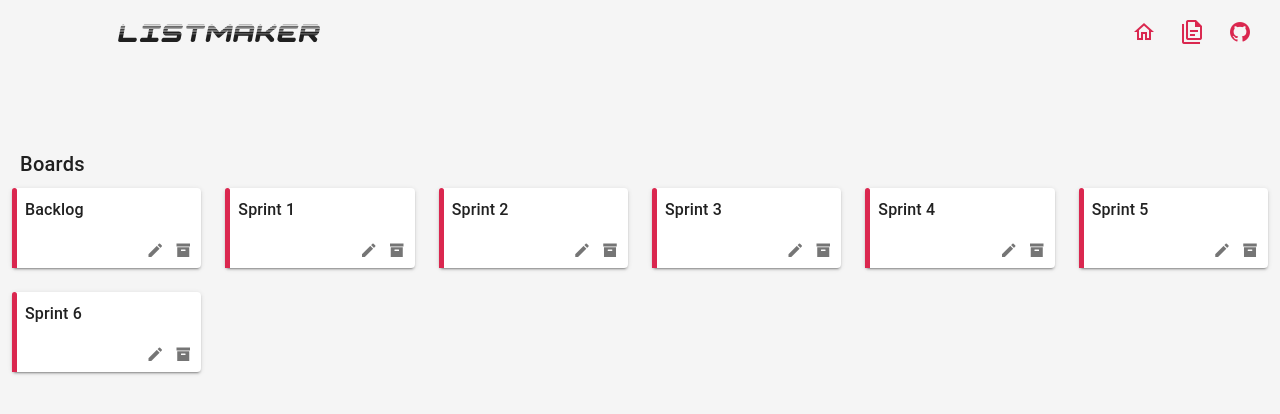
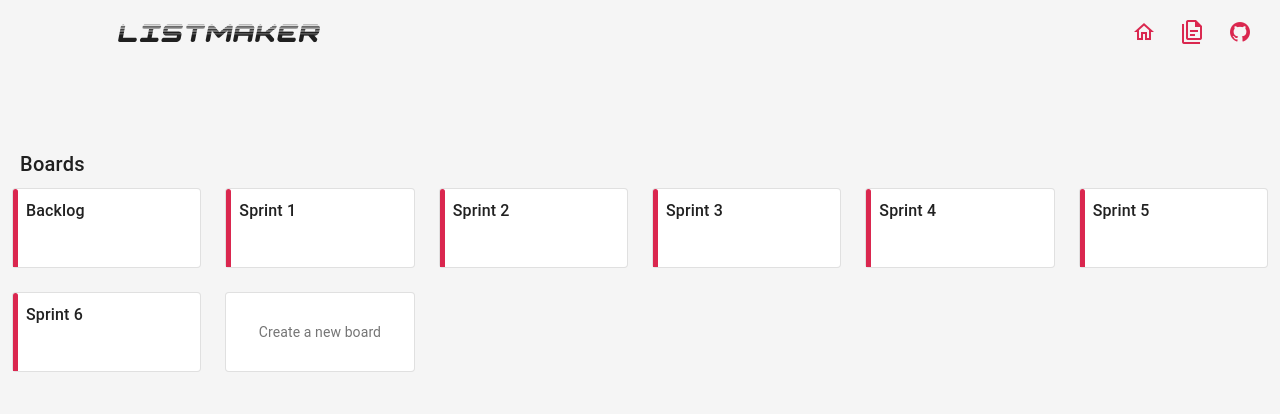
Before and after one commit to renan-taranto/list-maker, a Vue app: page /board/1#/boards in a window 1280 px wide. Shown: the top 414 px of the page. Built offline with nearby package versions, Linux system fonts and the light colour scheme.

Commit message:
[Board] Allow board creation

```diff
--- a/src/views/BoardsView.vue
+++ b/src/views/BoardsView.vue
@@ -1,11 +1,21 @@
 <template>
   <v-container fluid>
     <div class="text-h6 pa-2">Boards</div>
+    <div
+        v-if="boards.length === 0"
+        class="text-caption pa-2"
+    >
+      Create your first board to start:
+    </div>
     <draggable
         class="row"
         :list="boards"
-        ghost-class="ghost"
-        chosen-class="chosen"
+        :draggable="'.draggable'"
+        @choose="showCardButtons = false"
+        @unchoose="showCardButtons = true"
+        @end="showCardButtons = true"
+        ghost-class="card--ghost"
+        chosen-class="card--chosen"
         force-fallback="true"
     >
       <v-col
@@ -15,24 +25,122 @@
           sm="4"
           md="3"
           lg="2"
+          class="draggable"
       >
-        <a href="" style="color: inherit; text-decoration: inherit;">
-          <v-card height="80">
-            <div class="float-left" style="height: 100%; width: 5px; background-color:#da274f;">{{'\u00A0'}}</div>
+        <a
+            href=""
+            class="text-decoration-none"
+        >
+          <v-hover v-slot="{ hover }">
+            <v-card
+                height="80"
+                outlined
+            >
+              <div :class="{ 'card-stripe': true, 'primary': !hover, 'secondary': hover }">{{'\u00A0'}}</div>
               <v-card-title class="ma-0 pa-2">
-              <span class="subtitle-1 font-weight-medium text-truncate">{{ board.title }}</span>
+              <span class="subtitle-1 font-weight-medium text-truncate">
+                {{ board.title }}
+              </span>
               </v-card-title>
-            <v-card-actions>
+              <v-slide-x-reverse-transition>
+                <v-card-actions v-if="hover && showCardButtons">
                   <v-spacer></v-spacer>
-              <v-btn icon x-small>
+                  <v-btn
+                      icon
+                      x-small
+                  >
                     <v-icon>mdi-pencil</v-icon>
                   </v-btn>
-              <v-btn icon x-small>
+                  <v-btn
+                      icon
+                      x-small
+                  >
                     <v-icon>mdi-archive</v-icon>
                   </v-btn>
                 </v-card-actions>
+              </v-slide-x-reverse-transition>
             </v-card>
+          </v-hover>
         </a>
+      </v-col>
+      <v-col
+          cols="12"
+          sm="4"
+          md="3"
+          lg="2"
+          class="pa-3"
+      >
+        <v-hover v-slot="{ hover }">
+          <v-card
+              height="80"
+              outlined
+              v-click-outside="cancelBoardCreation"
+              :class="{ 'cursor-pointer': !showNewBoardForm }"
+          >
+            <div
+                v-if="showNewBoardForm"
+                class="fill-height pa-2 d-flex flex-column"
+                style="width: 100%;"
+            >
+              <div class="d-flex justify-space-between">
+                <v-form
+                    class="fill-width"
+                    ref="newBoardForm"
+                >
+                  <v-text-field
+                      autofocus
+                      dense
+                      single-line
+                      v-model="newBoardTitle"
+                      label="Add the board name"
+                      class="text-subtitle-2 ma-0"
+                      @keyup.esc="cancelBoardCreation"
+                      @keyup.enter="createBoardHandler"
+                      :rules="[rules.required]"
+                  >
+                    <template v-slot:label>
+                      <span class="text-subtitle-2">Add the board title</span>
+                    </template>
+                  </v-text-field>
+                </v-form>
+                <v-btn
+                    icon
+                    x-small
+                    @click="cancelBoardCreation"
+                >
+                  <v-icon>mdi-close</v-icon>
+                </v-btn>
+              </div>
+              <v-btn
+                  x-small
+                  outlined
+                  color="green"
+                  :class="{ 'align-self-end': true, 'v-btn--disabled': newBoardTitle.length === 0 }"
+                  @click="createBoardHandler"
+              >
+                <v-icon small>mdi-check</v-icon>
+                Create
+              </v-btn>
+            </div>
+            <span
+                v-else
+                :class="[
+                  'text-subtitle-2',
+                  'font-weight-regular',
+                  'pa-0',
+                  'fill-height',
+                  'fill-width',
+                  'd-inline-flex',
+                  'align-center',
+                  'justify-center',
+                  hover ? 'black--text' : 'grey--text text--darken-1'
+                ]"
+                @click="showNewBoardForm = true"
+            >
+                    Create a new board
+              </span>
+          </v-card>
+        </v-hover>
       </v-col>
     </draggable>
   </v-container>
@@ -48,6 +156,12 @@ export default {
   },
   data () {
     return {
+      rules: {
+        required: value => !!value || 'Required.'
+      },
+      showCardButtons: true,
+      showNewBoardForm: false,
+      newBoardTitle: '',
       boards: [
         { id: 1, title: 'Backlog' },
         { id: 2, title: 'Sprint 1' },
@@ -58,16 +172,49 @@ export default {
         { id: 7, title: 'Sprint 6' },
       ]
     }
+  },
+  methods: {
+    createBoardHandler () {
+      if (this.$refs.newBoardForm.validate() === false) {
+        return;
+      }
+
+      this.createBoard()
+
+      this.showNewBoardForm = false;
+      this.newBoardTitle = ''
+    },
+    createBoard () {
+      this.boards.push({ id: this.boards.length + 1, title: this.newBoardTitle })
+    },
+    cancelBoardCreation () {
+      this.newBoardTitle = ''
+      this.showNewBoardForm = false
+    }
   }
 }
 </script>
 
 <style scoped>
-.ghost {
+.card-stripe {
+  float: left;
+  height: 100%;
+  width: 5px;
+}
+
+.card--ghost {
   visibility: hidden;
 }
 
-.chosen {
+.card--chosen {
   opacity: 1 !important;
 }
+
+.fill-width {
+  width: 100%;
+}
+
+.cursor-pointer {
+  cursor: pointer;
+}
 </style>
```
Lines whose indentation alone changed are shown as unchanged.
